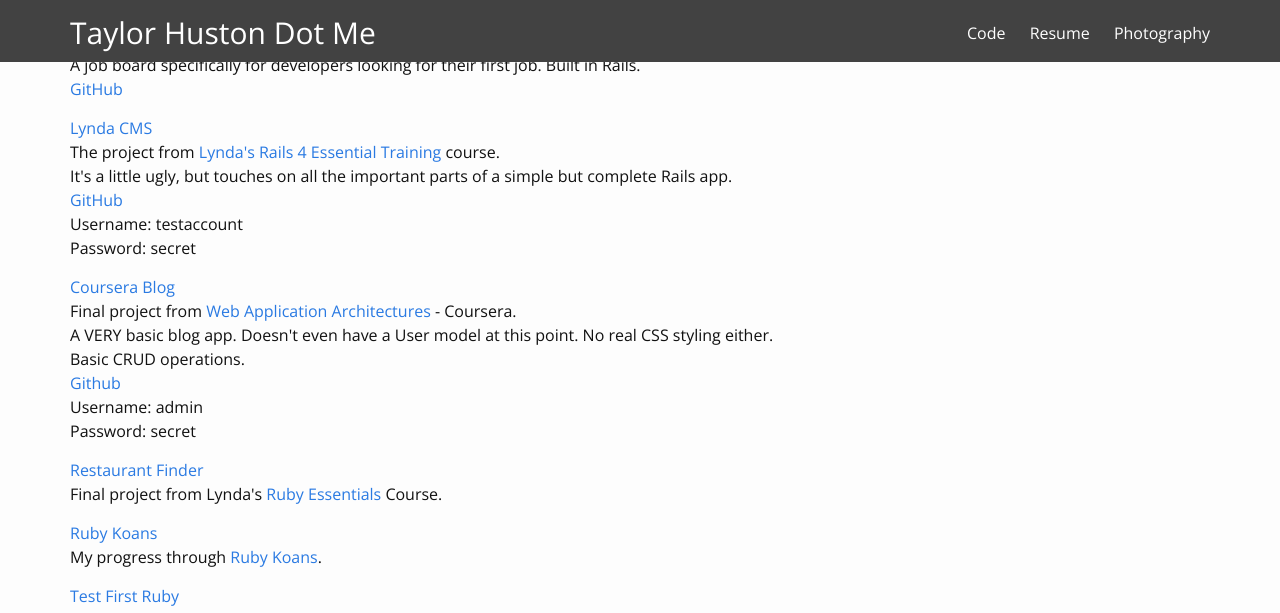
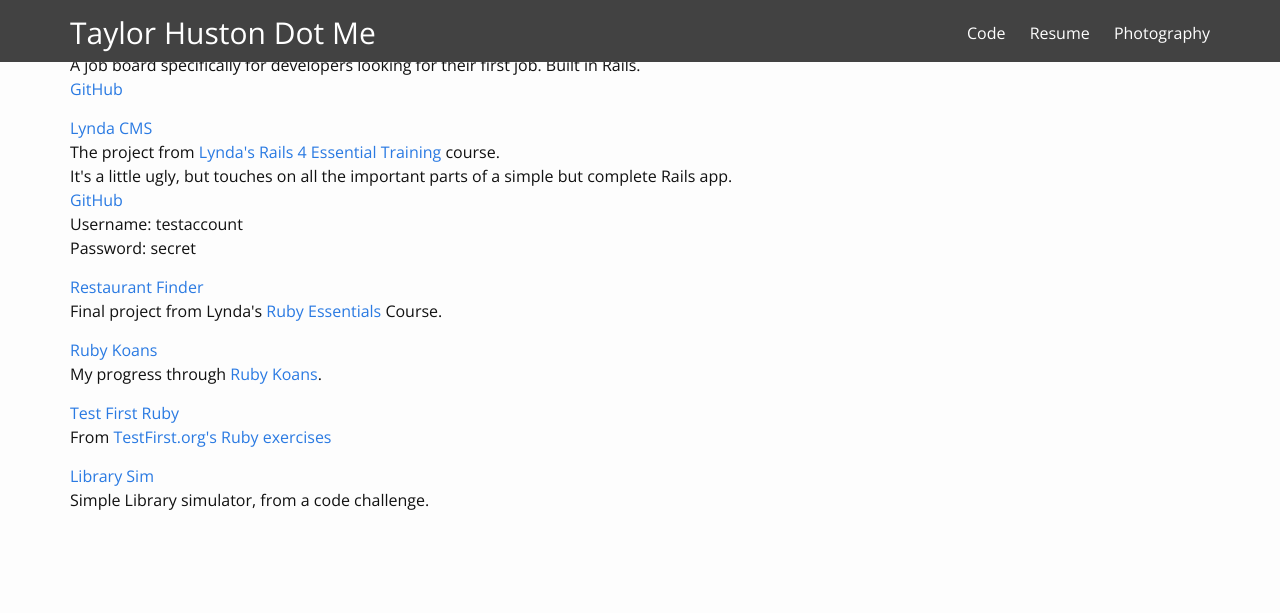
Before and after one commit to TaylorHuston/taylorhuston.github.io, a Jekyll site: the page built from code.html, in a window 1280 px wide and 900 px high, scrolled down 1486 px, cut to the strip 0-613 px from the top of the window. Built offline with Jekyll 4.4.1, drawn with Linux system fonts in a browser that asks for light colours; some web fonts are replaced.

Commit message:
Update Code page

```diff
--- a/code.html
+++ b/code.html
@@ -72,8 +72,6 @@
 </p>
 
 
-
-
 <h3>Ruby/Rails</h3>
 <p><a href="http://willcodeforfood.io/" target="_blank">Will Code For Food</a>
   <br /> A job board specifically for developers looking for their first job. Built in Rails.
@@ -85,14 +83,6 @@
   <br /> It's a little ugly, but touches on all the important parts of a simple but complete Rails app.
   <br /> <a href="https://github.com/TaylorHuston/Rails_LyndaCMS" target="_blank">GitHub</a>
   <br /> Username: testaccount
-  <br /> Password: secret
-</p>
-
-<p><a href="https://github.com/TaylorHuston/Rails_CourseraBlog" target="_blank">Coursera Blog</a>
-  <br /> Final project from <a href="https://www.coursera.org/account/accomplishments/records/epU6AEUAmBcJNxdX" target="_blank">Web Application Architectures</a> - Coursera.
-  <br /> A VERY basic blog app. Doesn't even have a User model at this point. No real CSS styling either. Basic CRUD operations.
-  <br /> <a href="https://github.com/TaylorHuston/Rails_CourseraBlog" target="_blank">Github</a>
-  <br /> Username: admin
   <br /> Password: secret
 </p>
 
```
